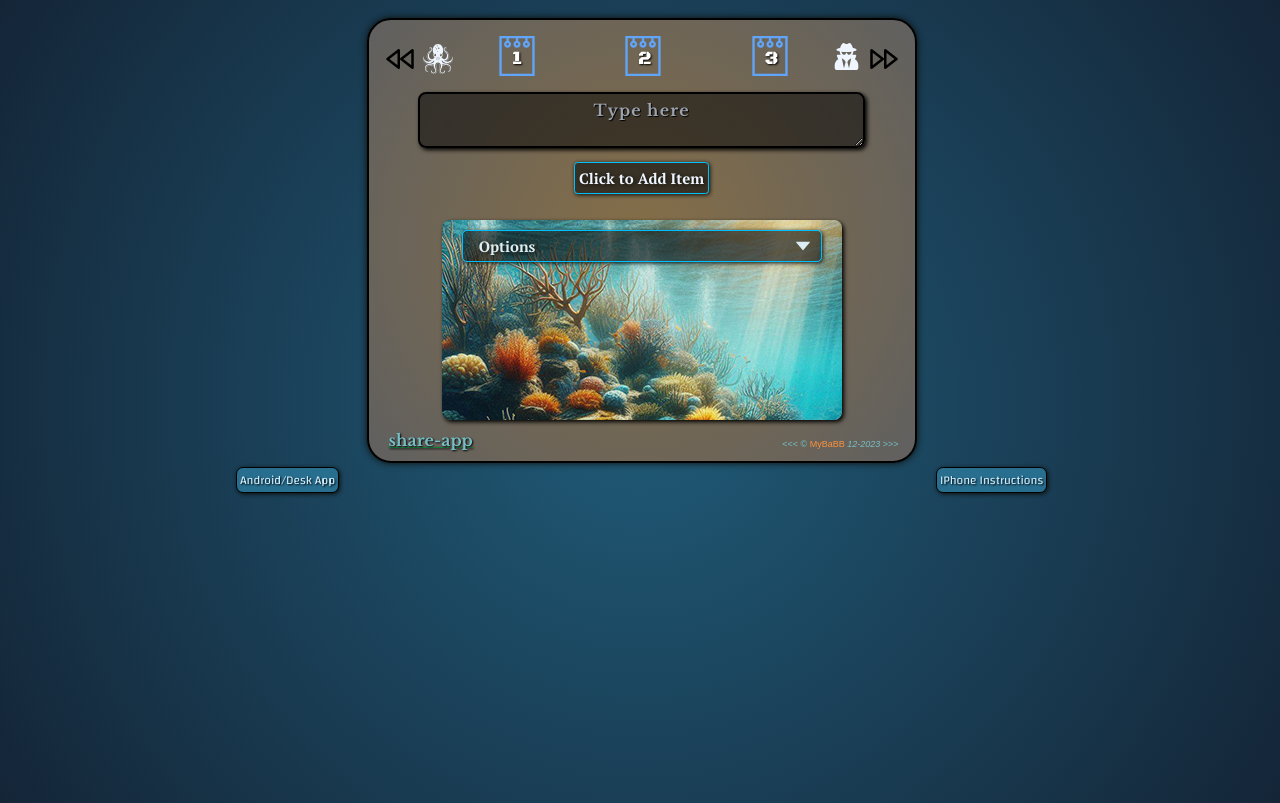
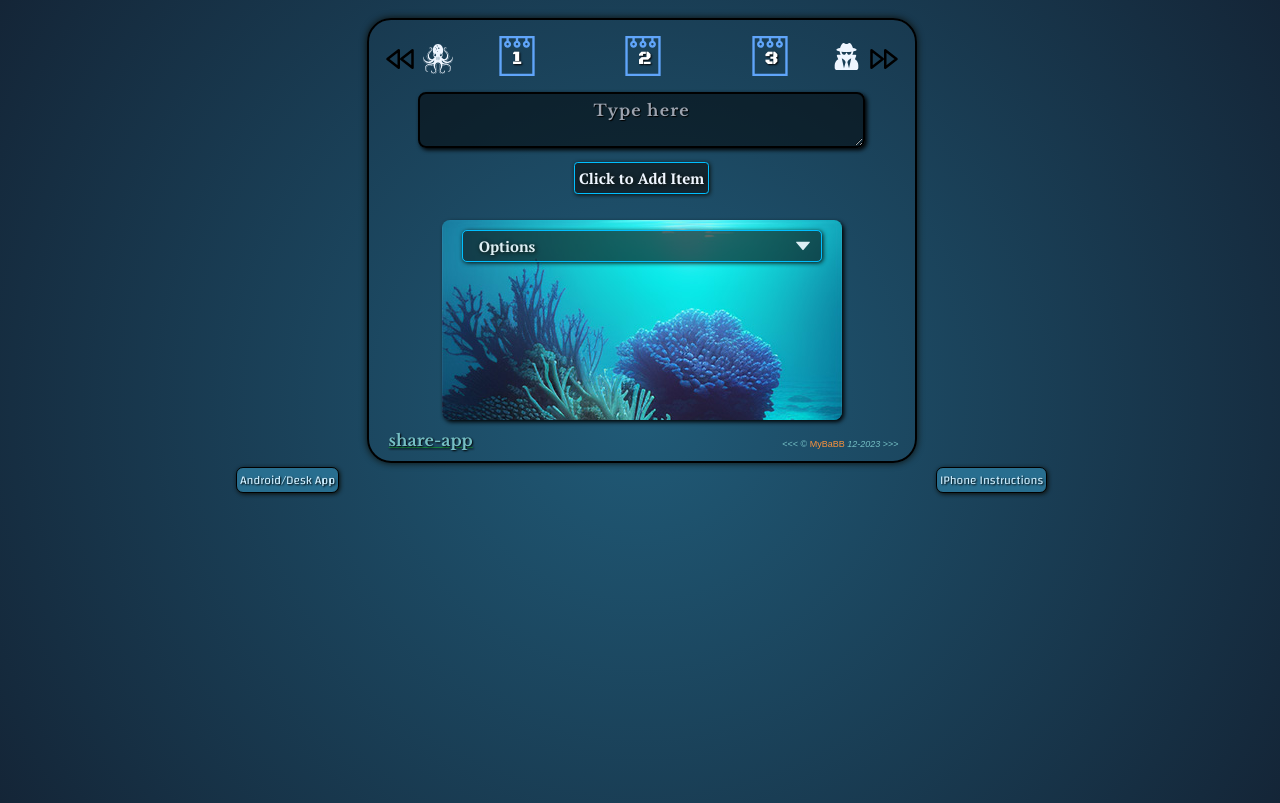
Before and after one commit to MyBaBB/MyBABB-Remember, a React (Vite) app: page / in a window 1280 px wide. Built offline with nearby package versions, Linux system fonts and the light colour scheme; some icons are missing; a web font is replaced by a local one.

Commit message:
color change up and image inhancements

```diff
--- a/src/TodoFolder/WholeTodo.jsx
+++ b/src/TodoFolder/WholeTodo.jsx
@@ -133,7 +133,7 @@ export default function WholeTodo() {
         <div
           className="controlContainer relative m-auto w-[95%] max-w-[550px] flex-row rounded-3xl
          border-2 border-black  p-4"
-          style={{ background: "radial-gradient(circle, #856e47, #606060)" }}
+          style={{ background: "radial-gradient(circle, 2d6c73, #606060)" }}
         >
           <div className="relative flex-row ">
             <NewTodoForm onSubmit={addTodo} />
--- a/src/TodoFolder3/WholeTodo3.jsx
+++ b/src/TodoFolder3/WholeTodo3.jsx
@@ -135,7 +135,7 @@ export default function WholeTodo3() {
         <div
           className="controlContainer relative m-auto w-[95%] max-w-[550px] flex-row rounded-3xl
          border-2 border-black  p-4"
-          style={{ background: "radial-gradient(circle, aquamarine, #606060)" }}
+          style={{ background: "radial-gradient(circle,   #606060, #374032)" }}
         >
           <div className="relative flex-row ">
             <NewTodoForm onSubmit={addTodo} />
```
Also changed, not shown: src/assets/nightOcean240x190.jpg, src/assets/nightOcean400x200.jpg.
